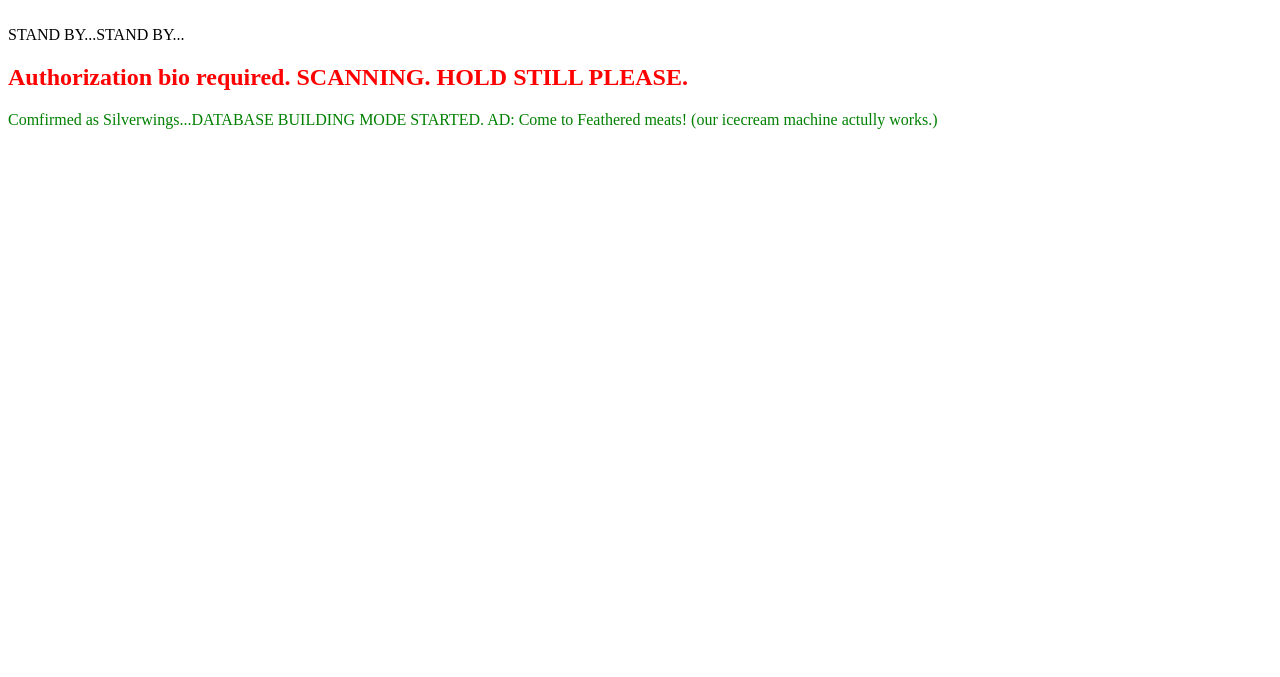
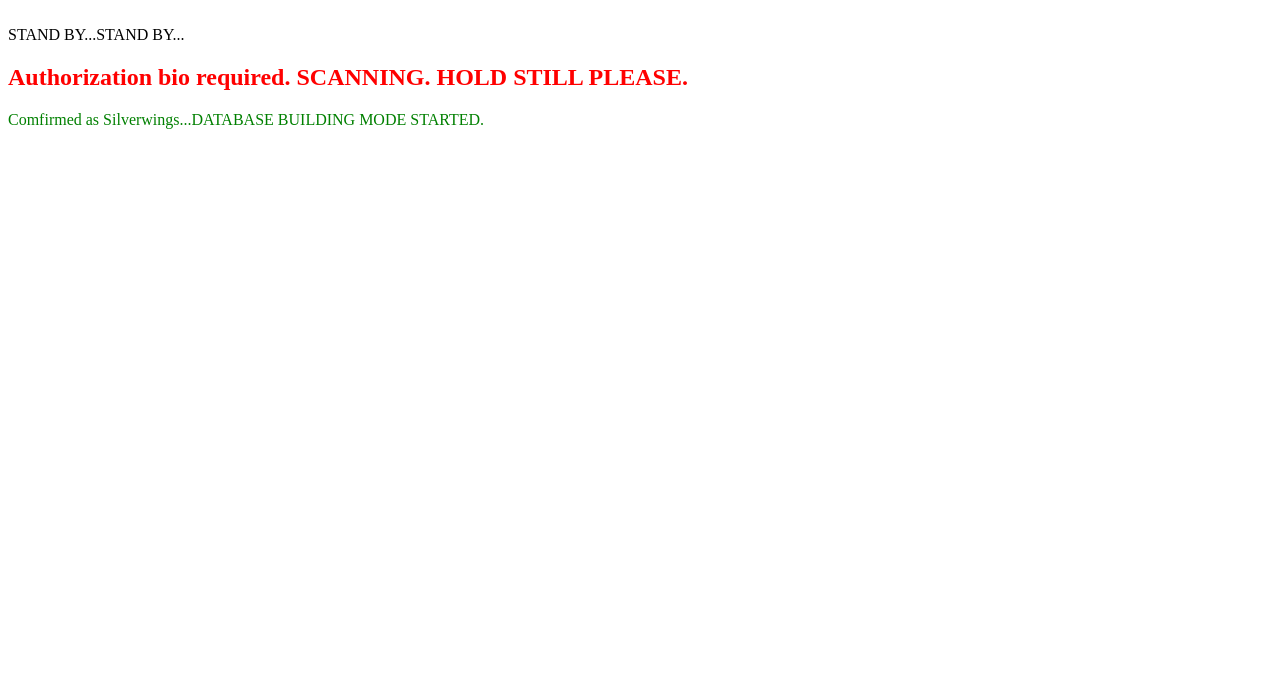
Before and after one commit to Silver-Samantha/Silver-Samantha.github.io, a plain HTML site: page index.html in a window 1280 px wide. Shown: the part 123-800 px from the top of the page. Drawn offline with Linux system fonts and the light colour scheme.

Commit message:
Update index.html

```diff
--- a/index.html
+++ b/index.html
@@ -7,7 +7,7 @@
   <h1 style= "font-size: 60px;"> Welcome Silverwings to your new database.</h1>
   <p>STAND BY...STAND BY...</p>
 <h2 style="color:red;">Authorization bio required. SCANNING. HOLD STILL PLEASE.</h2>
-  <p style="color:green;">Comfirmed as Silverwings...DATABASE BUILDING MODE STARTED. AD: Come to Feathered meats! (our icecream machine actully works.)</p>
+  <p style="color:green;">Comfirmed as Silverwings...DATABASE BUILDING MODE STARTED. </p>
 </body>
 
 
```
